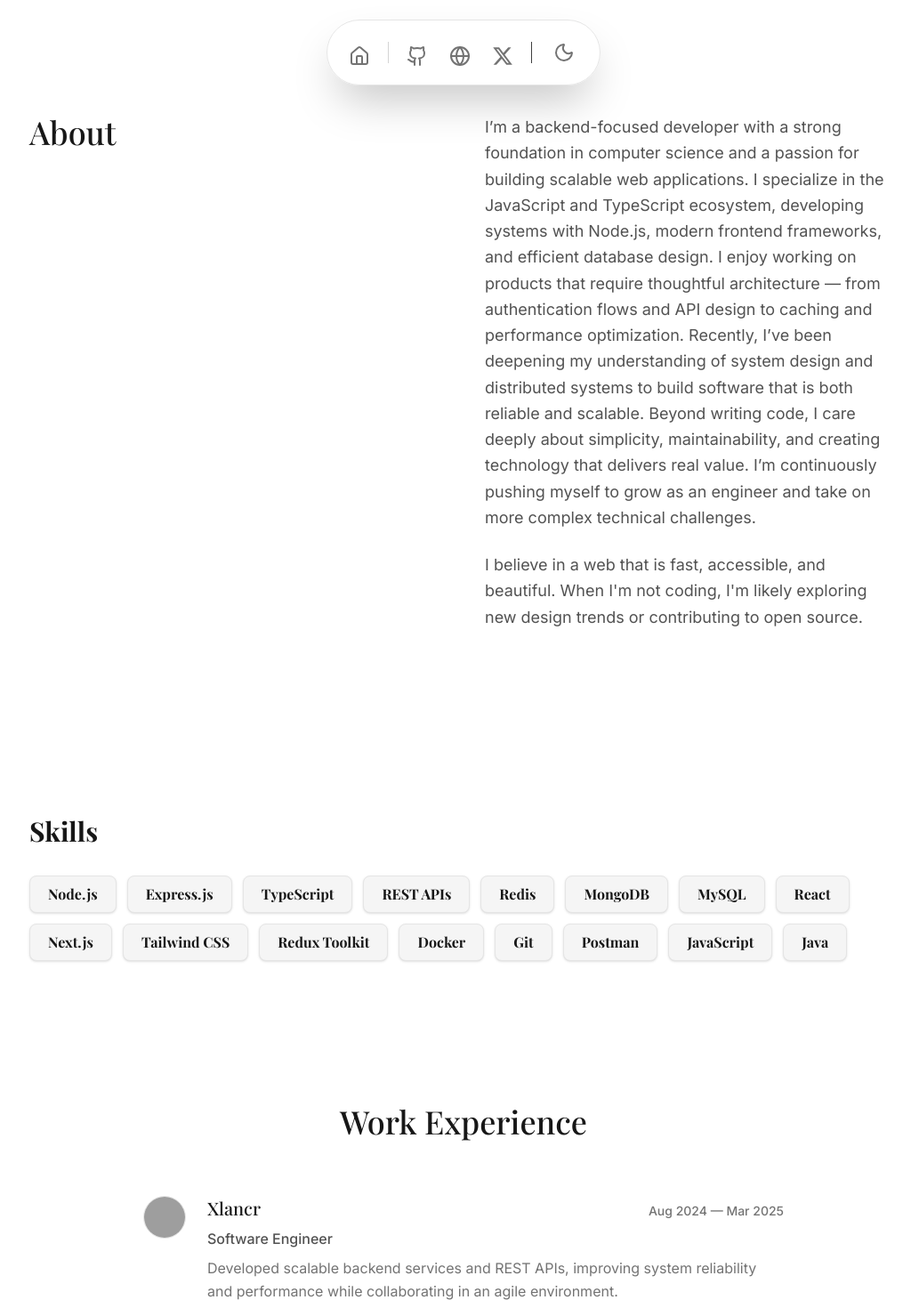
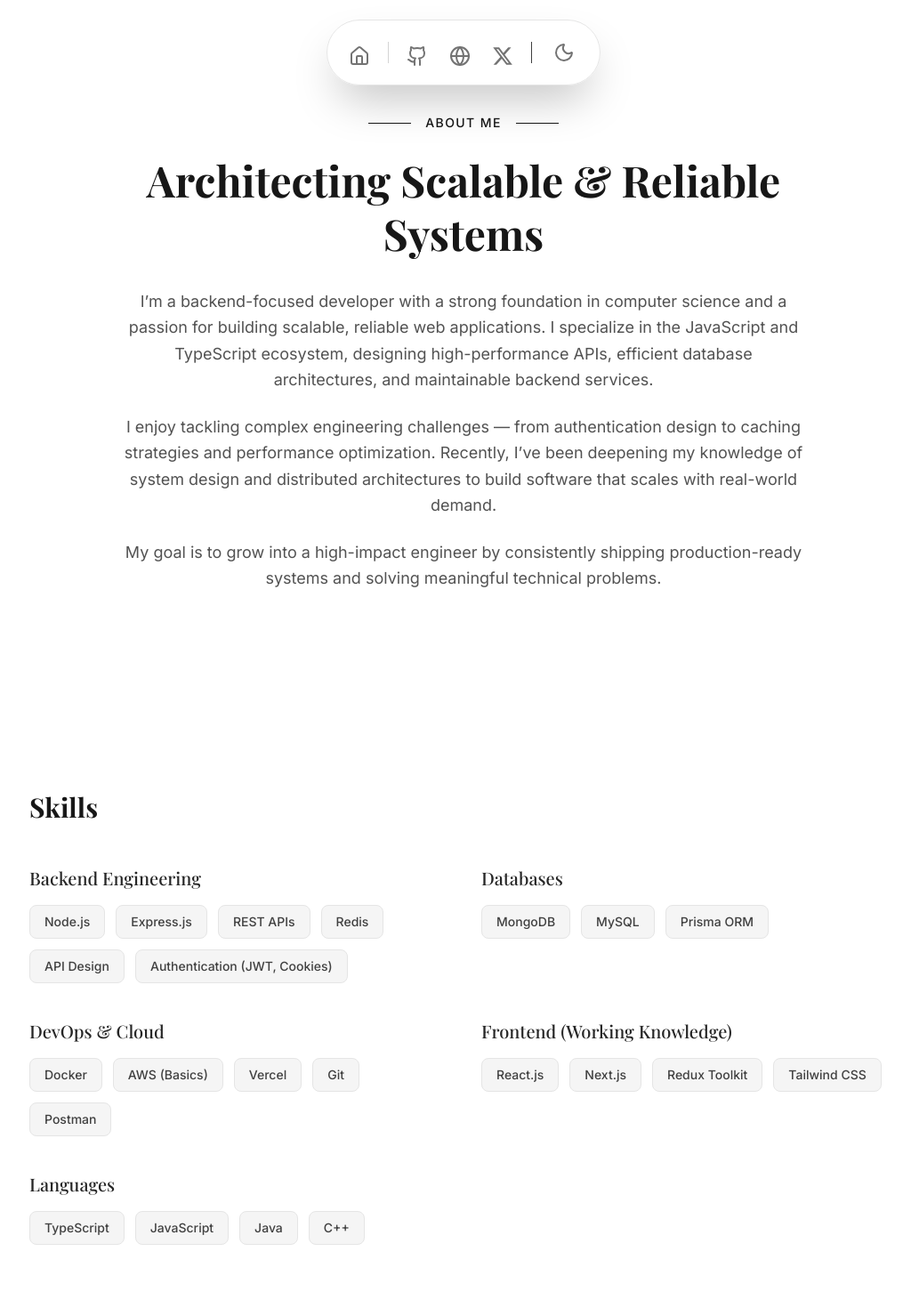
Before and after one commit to Singh-OmDev/portfolio-website, a Next.js app: page / in a window 1280 px wide. Shown: the part 680-2150 px from the top of the page at 89% size, without its empty margins (119-1143 px from the left). Built offline with nearby package versions, Linux system fonts and the light colour scheme; grey boxes are pictures that could not be loaded; a web font is replaced by a local one.

Commit message:
skilled section updated

```diff
--- a/src/components/About.tsx
+++ b/src/components/About.tsx
@@ -8,35 +8,34 @@ export default function About() {
     const { profile } = portfolioData;
 
     return (
-        <section id="about" className="py-32 flex justify-center">
-            <div className="max-w-5xl w-full px-6 grid grid-cols-1 md:grid-cols-2 gap-12">
+        <section id="about" className="py-24 md:py-32 flex justify-center bg-white dark:bg-black overflow-hidden">
+            <div className="max-w-6xl w-full px-6 grid grid-cols-1 md:grid-cols-12 gap-12 md:gap-20 items-center">
 
-                {/* Title */}
+                {/* Content Section */}
                 <motion.div
-                    initial={{ opacity: 0, x: -20 }}
-                    whileInView={{ opacity: 1, x: 0 }}
+                    initial={{ opacity: 0, y: 20 }}
+                    whileInView={{ opacity: 1, y: 0 }}
                     viewport={{ once: true }}
-                    transition={{ duration: 0.6 }}
+                    transition={{ duration: 0.8, ease: "easeOut" }}
+                    className="md:col-span-12 max-w-3xl mx-auto text-center"
                 >
-                    <h2 className="text-3xl md:text-4xl font-serif font-medium text-neutral-900 dark:text-neutral-50 mb-6">
-                        About
+                    <div className="flex items-center justify-center gap-4 mb-6">
+                        <div className="h-px w-12 bg-neutral-900 dark:bg-white" />
+                        <span className="text-sm font-medium tracking-widest uppercase text-neutral-900 dark:text-white">
+                            About Me
+                        </span>
+                        <div className="h-px w-12 bg-neutral-900 dark:bg-white" />
+                    </div>
+
+                    <h2 className="text-3xl md:text-5xl font-serif font-bold text-neutral-900 dark:text-white mb-8 leading-tight">
+                        Architecting Scalable & Reliable Systems
                     </h2>
-                </motion.div>
 
-                {/* Content */}
-                <motion.div
-                    initial={{ opacity: 0, x: 20 }}
-                    whileInView={{ opacity: 1, x: 0 }}
-                    viewport={{ once: true }}
-                    transition={{ duration: 0.6, delay: 0.2 }}
-                >
-                    <p className="text-lg text-neutral-600 dark:text-neutral-300 leading-relaxed mb-6">
-                        {profile.bio}
-                    </p>
-                    <p className="text-lg text-neutral-600 dark:text-neutral-300 leading-relaxed">
-                        I believe in a web that is fast, accessible, and beautiful.
-                        When I&apos;m not coding, I&apos;m likely exploring new design trends or contributing to open source.
-                    </p>
+                    <div className="text-lg text-neutral-600 dark:text-neutral-400 leading-relaxed space-y-6 text-left md:text-center">
+                        {profile.bio.split('\n').filter(Boolean).map((line, index) => (
+                            <p key={index}>{line}</p>
+                        ))}
+                    </div>
                 </motion.div>
 
             </div>
--- a/src/components/Skills.tsx
+++ b/src/components/Skills.tsx
@@ -8,31 +8,41 @@ export default function Skills() {
     const { skills } = portfolioData;
 
     return (
-        <section className="py-20 flex justify-center bg-white dark:bg-black">
+        <section className="py-24 flex justify-center bg-white dark:bg-black">
             <div className="max-w-5xl w-full px-6 text-left">
 
                 <motion.div
                     initial={{ opacity: 0, y: 10 }}
                     whileInView={{ opacity: 1, y: 0 }}
                     viewport={{ once: true }}
-                    className="mb-8"
+                    className="mb-12"
                 >
                     <h2 className="text-3xl font-serif font-bold text-neutral-900 dark:text-white">
                         Skills
                     </h2>
                 </motion.div>
 
-                <div className="flex flex-wrap gap-3">
-                    {skills.map((skill, index) => (
+                <div className="grid grid-cols-1 md:grid-cols-2 gap-10">
+                    {skills.map((categoryGroup, catIndex) => (
                         <motion.div
-                            key={index}
-                            initial={{ opacity: 0, scale: 0.9 }}
-                            whileInView={{ opacity: 1, scale: 1 }}
+                            key={catIndex}
+                            initial={{ opacity: 0, y: 20 }}
+                            whileInView={{ opacity: 1, y: 0 }}
                             viewport={{ once: true }}
-                            transition={{ delay: index * 0.05 }}
+                            transition={{ delay: catIndex * 0.1 }}
                         >
-                            <div className="px-5 py-2 bg-neutral-100 dark:bg-white border border-neutral-200 dark:border-white rounded-lg text-base font-serif font-bold text-neutral-900 shadow-sm hover:scale-105 transition-all duration-300 cursor-default">
-                                {skill}
+                            <h3 className="text-xl font-medium text-neutral-800 dark:text-neutral-200 mb-4">
+                                {categoryGroup.category}
+                            </h3>
+                            <div className="flex flex-wrap gap-3">
+                                {categoryGroup.items.map((skill, skillIndex) => (
+                                    <div
+                                        key={skillIndex}
+                                        className="px-4 py-2 bg-neutral-100 dark:bg-neutral-900 border border-neutral-200 dark:border-neutral-800 rounded-lg text-sm font-medium text-neutral-700 dark:text-neutral-300 hover:border-neutral-300 dark:hover:border-neutral-700 transition-colors cursor-default"
+                                    >
+                                        {skill}
+                                    </div>
+                                ))}
                             </div>
                         </motion.div>
                     ))}
--- a/src/data/portfolio.ts
+++ b/src/data/portfolio.ts
@@ -1,53 +1,75 @@
 export const portfolioData = {
     profile: {
         name: "Om Singh",
-        role: "Backend-Focused Software Engineer",
+        role: "Backend Software Engineer",
+
         tagline:
-            "I build scalable web applications, design efficient APIs, and turn complex problems into reliable software.",
+            "Backend-focused engineer building scalable systems, high-performance APIs, and production-ready applications.",
 
-        bio: `I’m a backend-focused developer with a strong foundation in computer science and a passion for building scalable web applications. I specialize in the JavaScript and TypeScript ecosystem, developing systems with Node.js, modern frontend frameworks, and efficient database design.
+        bio:
+            "I’m a backend-focused developer with a strong foundation in computer science and a passion for building scalable, reliable web applications. I specialize in the JavaScript and TypeScript ecosystem, designing high-performance APIs, efficient database architectures, and maintainable backend services.\n\nI enjoy tackling complex engineering challenges — from authentication design to caching strategies and performance optimization. Recently, I’ve been deepening my knowledge of system design and distributed architectures to build software that scales with real-world demand.\n\nMy goal is to grow into a high-impact engineer by consistently shipping production-ready systems and solving meaningful technical problems.",
 
-I enjoy working on products that require thoughtful architecture — from authentication flows and API design to caching and performance optimization. Recently, I’ve been deepening my understanding of system design and distributed systems to build software that is both reliable and scalable.
-
-Beyond writing code, I care deeply about simplicity, maintainability, and creating technology that delivers real value. I’m continuously pushing myself to grow as an engineer and take on more complex technical challenges.`,
-
-        avatar: "/om.webp",
+        avatar: "/profile.jpg",
     },
 
     socials: {
-        github: "https://github.com/Singh-OmDev",
-        twitter: "https://twitter.com/", // optional
-        linkedin: "https://linkedin.com/in/YOUR-ID",
-        email: "mailto:yourmail@gmail.com",
-        website: "", // remove if not needed
+        github: "https://github.com/yourusername",
+        linkedin: "https://linkedin.com/in/yourusername",
+        twitter: "https://twitter.com/yourusername",
+        email: "mailto:youremail@gmail.com",
+        website: "https://yourportfolio.com",
     },
 
-    // ⭐ ORDERED FOR RECRUITER PSYCHOLOGY
     skills: [
-        // Backend (core identity)
+    {
+        category: "Backend Engineering",
+        items: [
             "Node.js",
             "Express.js",
-        "TypeScript",
             "REST APIs",
             "Redis",
+            "API Design",
+            "Authentication (JWT, Cookies)"
+        ]
+    },
+    {
+        category: "Databases",
+        items: [
             "MongoDB",
             "MySQL",
+            "Prisma ORM"
+        ]
+    },
+    {
+        category: "DevOps & Cloud",
+        items: [
+            "Docker",
+            "AWS (Basics)",
+            "Vercel",
+            "Git",
+            "Postman"
+        ]
+    },
+    {
+        category: "Frontend (Working Knowledge)",
+        items: [
+            "React.js",
+            "Next.js",
+            "Redux Toolkit",
+            "Tailwind CSS"
+        ]
+    },
+    {
+        category: "Languages",
+        items: [
+            "TypeScript",
+            "JavaScript",
+            "Java",
+            "C++"
+        ]
+    }
+],
 
-        // Frontend
-        "React",
-        "Next.js",
-        "Tailwind CSS",
-        "Redux Toolkit",
-
-        // Tools
-        "Docker",
-        "Git",
-        "Postman",
-
-        // Languages (keep last)
-        "JavaScript",
-        "Java"
-    ],
 
     experience: [
         {
@@ -55,7 +77,7 @@ Beyond writing code, I care deeply about simplicity, maintainability, and creati
             role: "Software Engineer",
             period: "Aug 2024 — Mar 2025",
             description:
-                "Developed scalable backend services and REST APIs, improving system reliability and performance while collaborating in an agile environment.",
+                "Engineered scalable backend services and RESTful APIs, improving system reliability and response times while collaborating within an agile development team.",
             logo: "https://ui-avatars.com/api/?name=X&background=fff&color=000&rounded=true",
         },
         {
@@ -63,7 +85,7 @@ Beyond writing code, I care deeply about simplicity, maintainability, and creati
             role: "Software & Autonomous Systems Engineer",
             period: "Mar 2023 — Feb 2024",
             description:
-                "Worked on autonomous system modules and contributed to path-planning logic, focusing on performance and real-time decision workflows.",
+                "Contributed to autonomous system modules and path-planning logic, focusing on performance optimization and real-time decision workflows.",
             logo: "https://ui-avatars.com/api/?name=RX&background=000&color=fff&rounded=true",
         },
     ],
@@ -72,7 +94,7 @@ Beyond writing code, I care deeply about simplicity, maintainability, and creati
         {
             title: "DisasterNet",
             description:
-                "A peer-to-peer emergency communication platform that works without internet connectivity, enabling resilient communication during network outages.",
+                "A peer-to-peer emergency communication platform designed to function without internet connectivity, enabling resilient communication during network outages.",
             tech: ["Go", "libp2p", "mDNS", "React", "REST APIs"],
             link: "#",
             github: "#",
@@ -82,7 +104,7 @@ Beyond writing code, I care deeply about simplicity, maintainability, and creati
         {
             title: "Noginx",
             description:
-                "Real-time NGINX anomaly detection system leveraging machine learning to identify traffic irregularities and trigger alerts.",
+                "Real-time NGINX anomaly detection system leveraging machine learning to identify traffic irregularities and trigger automated alerts.",
             tech: ["Python", "FastAPI", "NGINX", "Isolation Forest"],
             link: "#",
             github: "#",
@@ -92,7 +114,7 @@ Beyond writing code, I care deeply about simplicity, maintainability, and creati
         {
             title: "WorkQueue",
             description:
-                "A distributed background job processing system powered by Redis for reliable task execution at scale.",
+                "Distributed background job processing system powered by Redis, enabling reliable asynchronous task execution at scale.",
             tech: ["Go", "Redis", "REST APIs"],
             link: "#",
             github: "#",
@@ -102,7 +124,7 @@ Beyond writing code, I care deeply about simplicity, maintainability, and creati
         {
             title: "ClipX",
             description:
-                "One-click platform to download and clip X (Twitter) videos with a fast and minimal user experience.",
+                "Minimal platform for downloading and clipping X (Twitter) videos, optimized for speed and simplicity.",
             tech: ["Next.js", "React", "REST APIs"],
             link: "#",
             github: "#",
```
Also changed, not shown: public/profile.jpg (added). Lines whose indentation alone changed are shown as unchanged.
